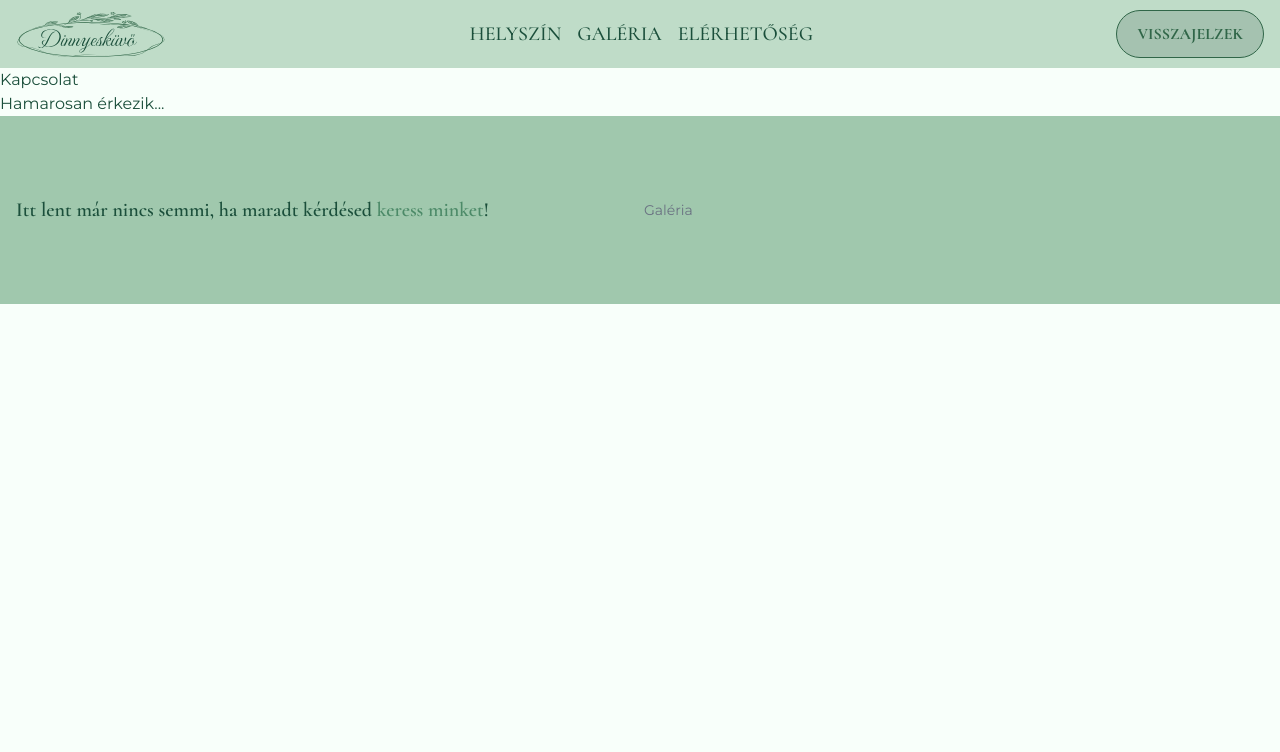
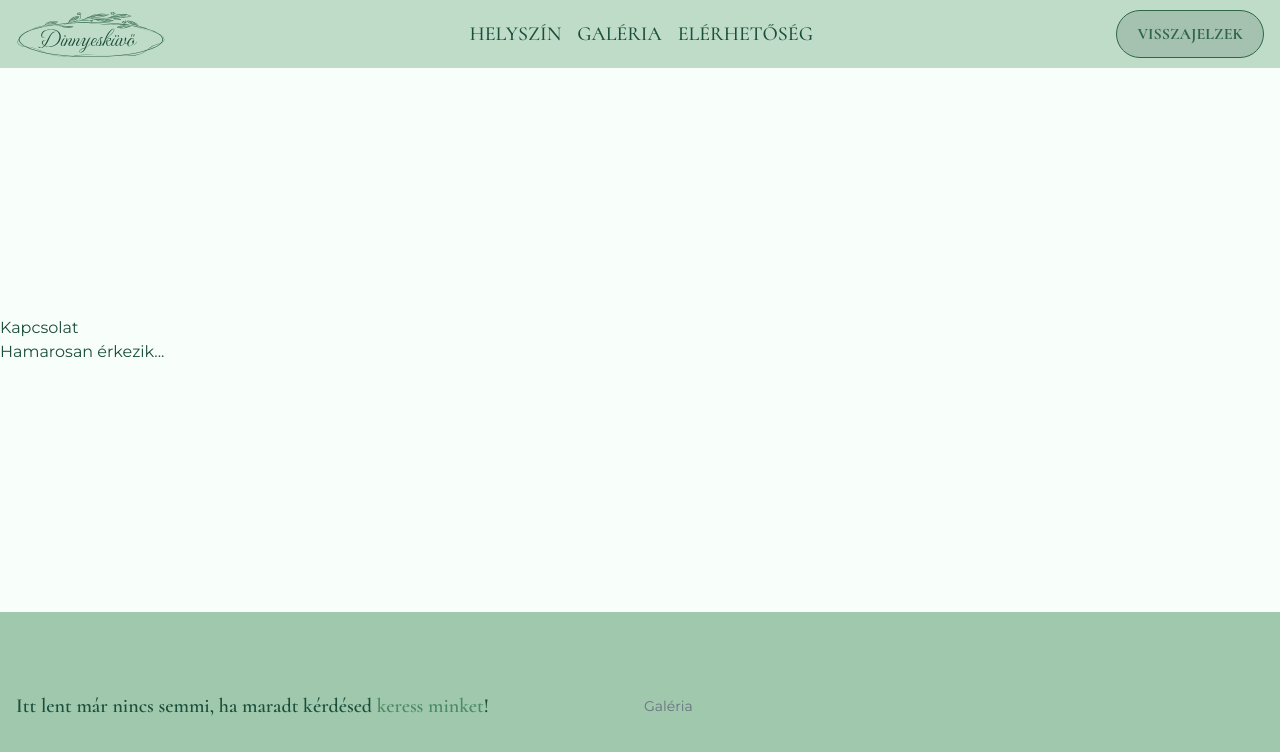
Before and after one commit to torokt21/wedding-website, a Next.js app: page /contact in a window 1280 px wide. Shown: the top 752 px of the page. Built offline with nearby package versions, Linux system fonts and the light colour scheme; what tailwindcss-animated would draw is missing.

Commit message:
Footer spacing

```diff
--- a/src/app/layout.tsx
+++ b/src/app/layout.tsx
@@ -33,9 +33,12 @@ export default function RootLayout({
 					}
 				/>
 			</Head>
-			<body className={`${montserrat.className} antialiased`}>
+			<body
+				className={`${montserrat.className} antialiased flex flex-col h-screen justify-between`}>
 				<Navbar />
-				{children}
+
+				<main>{children}</main>
+
 				<Footer />
 			</body>
 		</html>
```
